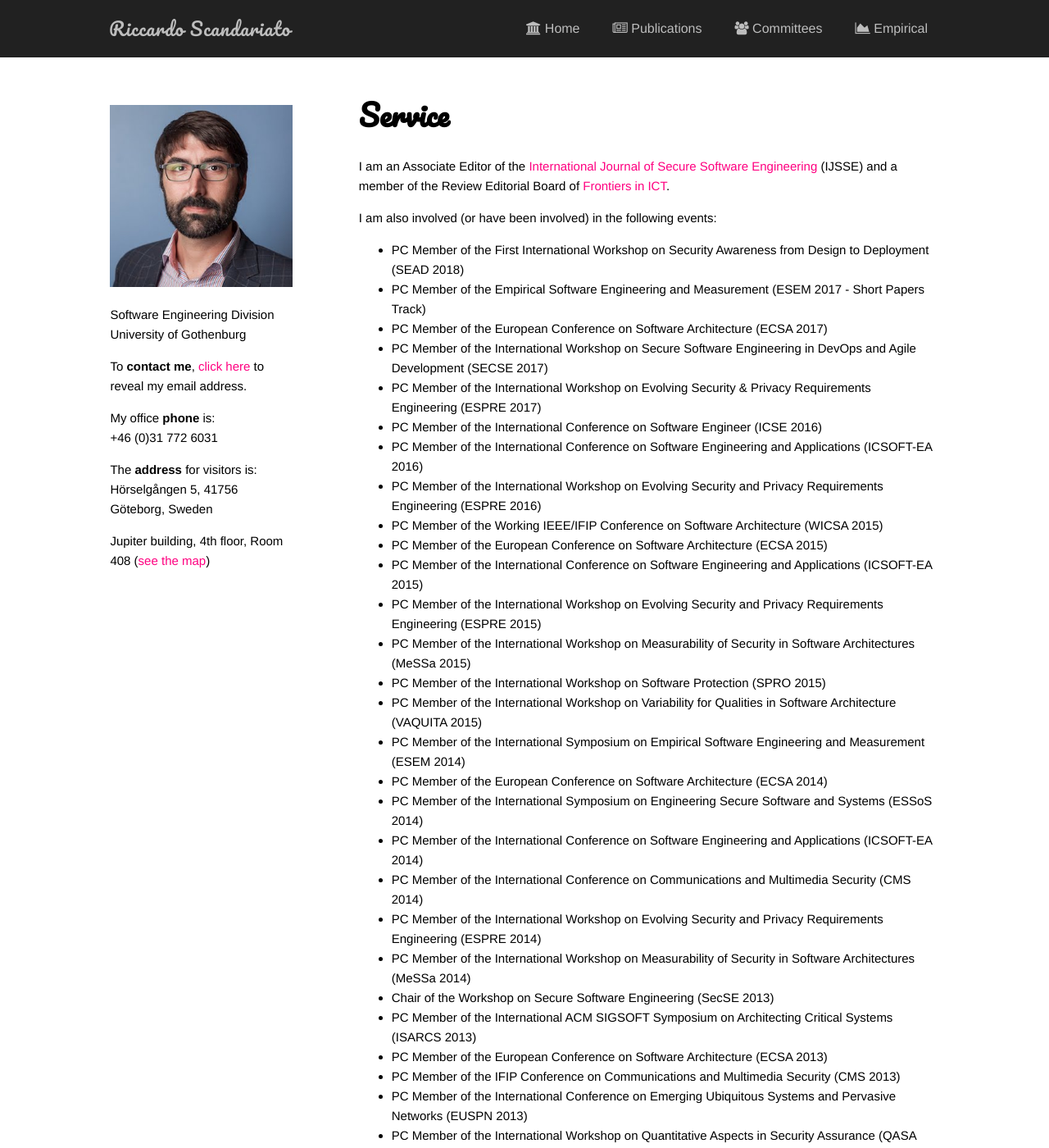
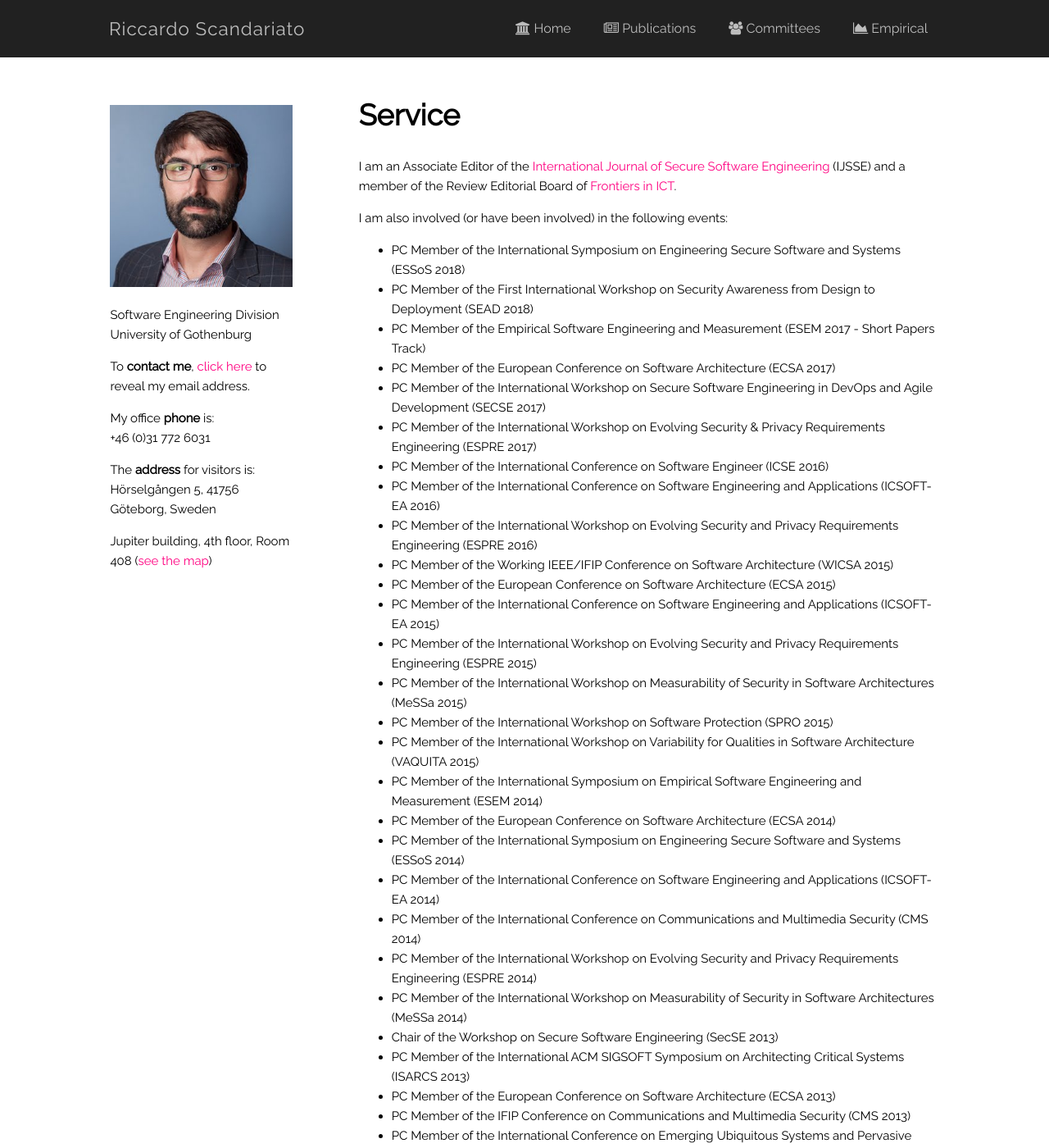
Before and after one commit to riccardoscandariato/riccardoscandariato.github.io, a Jekyll site: the page built from service.md, in a window 1280 px wide and 1400 px high. Shown: the whole window at 82% size. Built offline with Jekyll 4.4.1, drawn with Linux system fonts in a browser that asks for light colours.

Commit message:
new conf, new font

```diff
--- a/_layouts/default.html
+++ b/_layouts/default.html
@@ -9,7 +9,13 @@
   <script src="/js/jquery-3.2.1.min.js"></script>
 
   <link rel="stylesheet" href="/css/font-awesome.min.css" />
+
+  <link href='https://fonts.googleapis.com/css?family=Raleway' rel='stylesheet'>
+  <!--
+  <link href='https://fonts.googleapis.com/css?family=Ubuntu' rel='stylesheet'>
   <link href='https://fonts.googleapis.com/css?family=Pacifico' rel='stylesheet'>
+  <link href='https://fonts.googleapis.com/css?family=Stalemate' rel='stylesheet'>
+  -->
 
   <link rel="stylesheet" href="{{ site.baseurl }}/css/main.css">
 
--- a/_sass/_base.scss
+++ b/_sass/_base.scss
@@ -16,7 +16,6 @@ body {
  * Headings
  */
 h1 {
-    font-family: $theme-font-family;
 	font-size: 36px;
 	padding-bottom: 15px;
 }
--- a/_sass/_navbar.scss
+++ b/_sass/_navbar.scss
@@ -25,7 +25,6 @@ $link-hover-color: $theme-color;
   margin:0;
   padding-left: 15px;
   line-height: $nav-height;
-  font-family: $theme-font-family;
   font-size: 1.4em;
   letter-spacing: 1px;
   color: $nav-font-color;
--- a/css/main.scss
+++ b/css/main.scss
@@ -29,14 +29,12 @@ $theme-color-light: lighten($theme-color, 15%);
 
 /** Font **********************************************/
 
-$base-font-family:              Helvetica, sans-serif;
+$base-font-family:              Raleway;
 $base-font-size:                15px;
 $base-line-height:              1.6em;
 
 $smaller-font-size:             13px;
 $bigger-font-size:              16px;
-
-$theme-font-family:             'Pacifico';
 
 /** Misc **********************************************/
 
--- a/service.md
+++ b/service.md
@@ -10,6 +10,7 @@ I am an Associate Editor of the <a href="http://www.igi-global.com/ijsse" rel="n
 <p>I am also involved (or have been involved) in the following events:</p>
 
 <ul>
+	<li>PC Member of the International Symposium on Engineering Secure Software and Systems (ESSoS 2018)</li>
 	<li>PC Member of the First International Workshop on Security Awareness from Design to Deployment (SEAD 2018)</li>
 	<li>PC Member of the Empirical Software Engineering and Measurement (ESEM 2017 - Short Papers Track)</li>
 	<li>PC Member of the European Conference on Software Architecture (ECSA 2017)</li>
```
Also changed, not shown: 6 other files.
